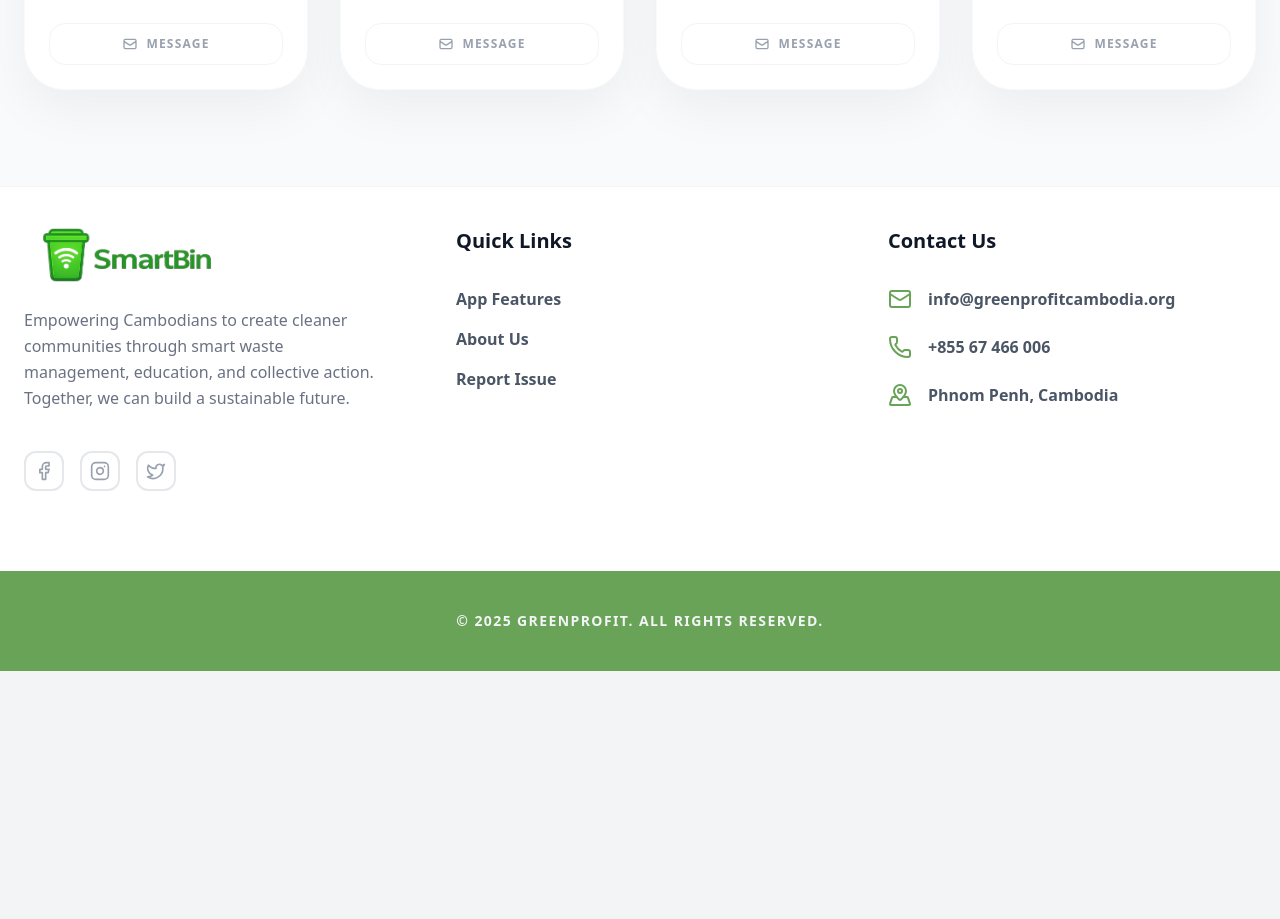
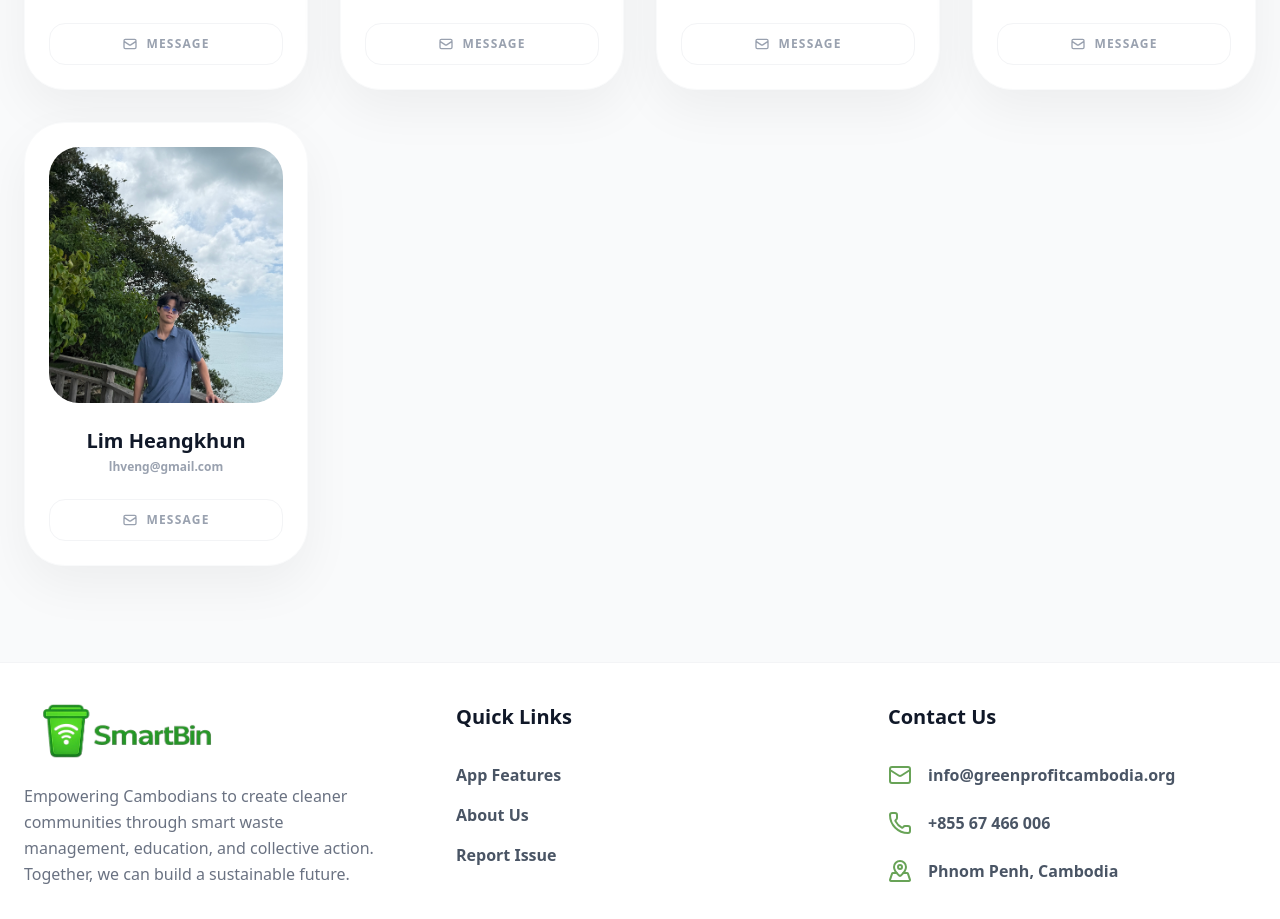
Before and after one commit to SmartBin-Project/SmartBin_FrontEnd, a Vue app: page /aboutus in a window 1280 px wide. Shown: the part 2600-3519 px from the top of the page. Before the commit the page ends 3271 px from the top, so only its background shows below. Built offline with nearby package versions, Linux system fonts and the light colour scheme; no server answers.

Commit message:
feat: add Lim Heangkhun to team section with image and Telegram link

```diff
--- a/src/views/User/AboutusPage.vue
+++ b/src/views/User/AboutusPage.vue
@@ -187,6 +187,7 @@
 <script setup lang="ts">
 import { computed, ref, onMounted } from 'vue'
 import { useI18n } from 'vue-i18n'
+import Khun from '@/assets/images/khun.jpg'
 import Lyhor from '@/assets/images/Lyhor.jpg'
 import Kity from '@/assets/images/Kity.jpg'
 import Seyha from '@/assets/images/Seyha.jpg'
@@ -307,5 +308,12 @@ const team = [
     image: Phath,
     telegram: 'https://t.me/P_phath',
   },
+  {
+    id: 5,
+    name: 'Lim Heangkhun',
+    email: 'lhveng@gmail.com',
+    image: Khun,
+    telegram: 'https://t.me/heangkhunnnnn',
+  },
 ]
 </script>
```
Also changed, not shown: src/assets/images/khun.jpg (added).
